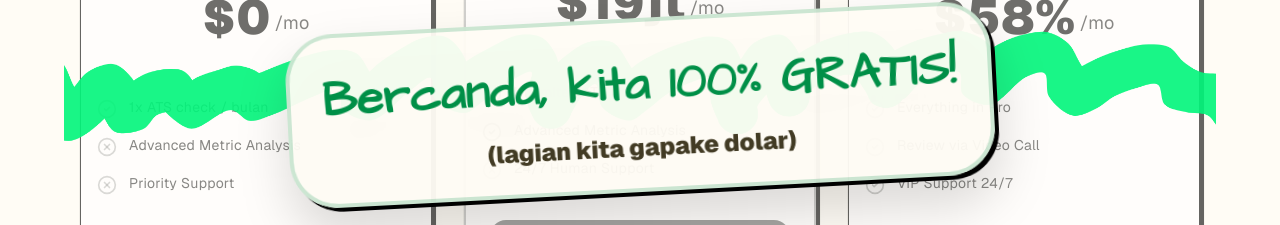
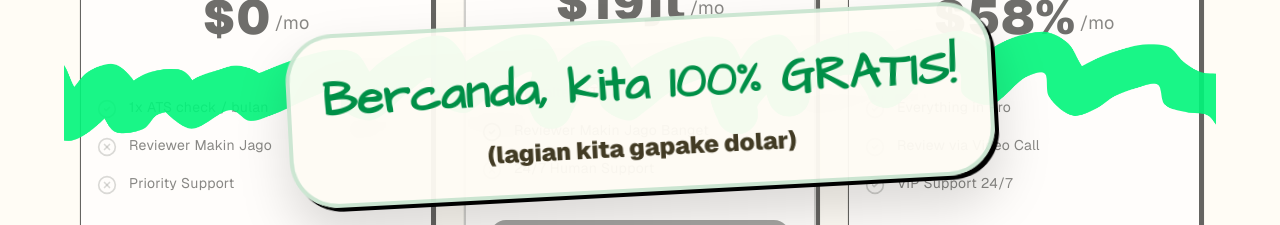
Before and after one commit to kevinalvarel/cv-reviewer-ai, a Next.js app: page / in a window 1280 px wide. Shown: the part 1300-1525 px from the top of the page. Built offline with nearby package versions, Linux system fonts and the light colour scheme; no server answers.

Commit message:
feat: add motion-animated pricing section with satirical plan details

```diff
--- a/components/Pricing.tsx
+++ b/components/Pricing.tsx
@@ -20,7 +20,7 @@ const pricingPlans = [
     price: "$0",
     features: [
       { text: "1x ATS check / bulan", active: true },
-      { text: "Advanced Metric Analysis", active: false },
+      { text: "Reviewer Makin Jago", active: false },
       { text: "Priority Support", active: false },
     ],
     isPopular: false,
@@ -31,7 +31,7 @@ const pricingPlans = [
     price: "$19jt",
     features: [
       { text: "Unlimited ATS checks", active: true },
-      { text: "Advanced Metric Analysis", active: true },
+      { text: "Reviewer Makin Jago Banget", active: true },
       { text: "24/7 Human Support", active: false },
     ],
     isPopular: true,
@@ -174,7 +174,9 @@ export default function Pricing() {
                           <CheckCircle2
                             className={cn(
                               "w-5 h-5 shrink-0 mt-0.5",
-                              plan.isPopular ? "text-primary" : "text-primary/50",
+                              plan.isPopular
+                                ? "text-primary"
+                                : "text-primary/50",
                             )}
                           />
                         ) : (
```
